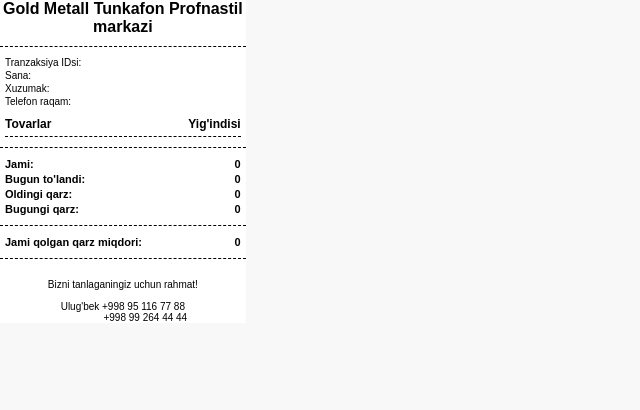
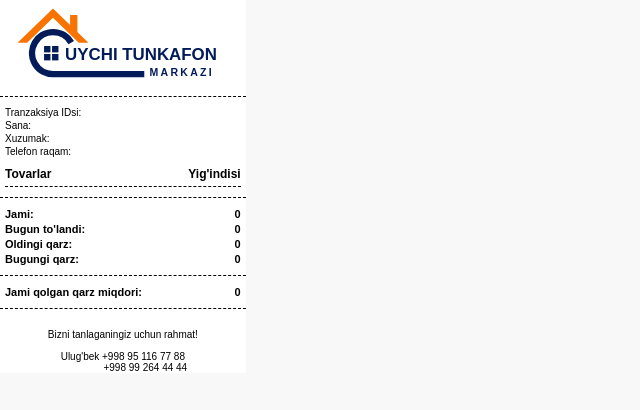
Before and after one commit to mukhammadrasuul/bahrom-aka-tunkafon4, a plain HTML site: page index.html in a window 1280 px wide. Shown: the whole page, without its empty margins (0-640 px from the left). Drawn offline with Linux system fonts and the light colour scheme.

Commit message:
Update index.html

```diff
--- a/index.html
+++ b/index.html
@@ -26,17 +26,18 @@
             background-color: white;
         }
 
-        .receipt-header {
-            font-size: 16px;
-            font-weight: bold;
-            margin-bottom: 5px;
+        .receipt-logo {
             text-align: center;
+            padding: 4px 2mm 2px 2mm;
         }
 
-        .receipt-subheader {
-            font-size: 12px;
-            margin-bottom: 10px;
-            text-align: center;
+        .receipt-logo img,
+        .receipt-logo svg {
+            width: 58mm;
+            max-width: 100%;
+            height: auto;
+            display: block;
+            margin: 0 auto;
         }
 
         .line {
@@ -181,9 +182,24 @@
 
         var xuzumakName = getVal('xuzumak') || getVal('mijoz');
 
+        // Clean logo markup (uses "uychi tunkafon.jpg" if available, otherwise crisp SVG)
+        var logoHtml = '<div class="receipt-logo">'
+            + '<img src="uychi tunkafon.jpg" alt="Uychi Tunkafon Markazi" onerror="this.style.display=\'none\'; this.nextElementSibling.style.display=\'block\';" />'
+            + '<svg style="display:none;" viewBox="0 0 960 350" xmlns="http://www.w3.org/2000/svg">'
+            +   '<polygon points="20,170 175,20 250,92 250,48 282,48 282,123 330,170 288,170 175,60 62,170" fill="#F97300"/>'
+            +   '<path d="M 255 169 A 92 92 0 1 0 175 307 L 575 307" fill="none" stroke="#031B59" stroke-width="28" stroke-linecap="butt"/>'
+            +   '<rect x="136" y="184" width="28" height="28" fill="#031B59"/>'
+            +   '<rect x="171" y="184" width="28" height="28" fill="#031B59"/>'
+            +   '<rect x="136" y="219" width="28" height="28" fill="#031B59"/>'
+            +   '<rect x="171" y="219" width="28" height="28" fill="#031B59"/>'
+            +   '<text x="228" y="244" font-family="Arial, Helvetica, sans-serif" font-weight="900" font-size="74" fill="#031B59">UYCHI TUNKAFON</text>'
+            +   '<text x="598" y="316" font-family="Arial, Helvetica, sans-serif" font-weight="800" font-size="46" letter-spacing="10" fill="#031B59">MARKAZI</text>'
+            + '</svg>'
+            + '</div>';
+
         // ---- Render the receipt ----
         var html = '';
-        html += '<div class="receipt-header">Gold Metall Tunkafon Profnastil markazi</div>';
+        html += logoHtml;
         html += '<div class="line"></div>';
         html += '<div class="transaction-details">'
               +   '<div><span>Tranzaksiya IDsi:</span><span>' + esc(getVal('cart')) + '</span></div>'
```
